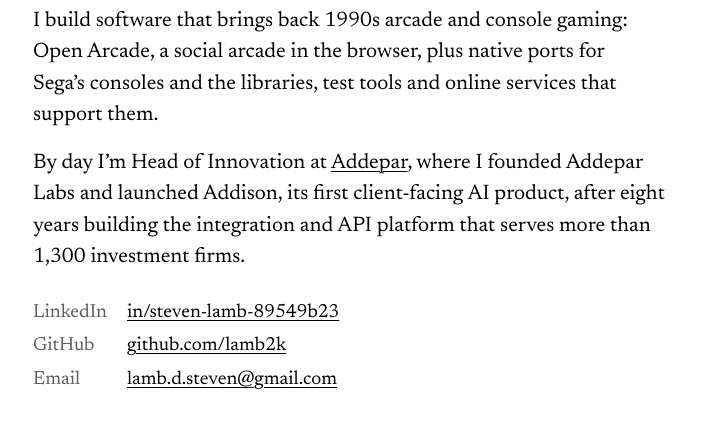
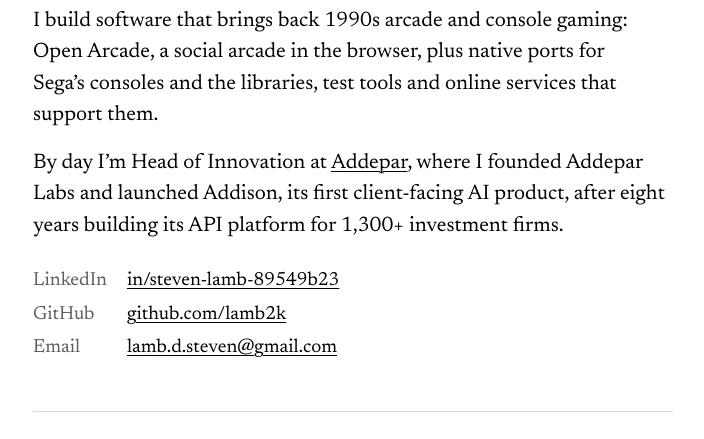
Before and after one commit to lamb2k/lamb2k.github.io, a plain HTML site: page index.html in a window 1280 px wide. Shown: the part 356-795 px from the top of the page, without its empty margins (287-991 px from the left). Drawn offline with Linux system fonts and the light colour scheme.

Commit message:
Tighten the Addepar line
Co-Authored-By: Claude Opus 5.5 <noreply@anthropic.com>

```diff
--- a/index.html
+++ b/index.html
@@ -333,7 +333,7 @@ dialog pre { margin: 0; padding: 1.25rem; overflow-x: auto; font-size: 0.8rem; l
 
     <div class="lede">
       <p>I build software that brings back 1990s arcade and console gaming: Open Arcade, a social arcade in the browser, plus native ports for Sega’s consoles and the libraries, test tools and online services that support them.</p>
-      <p>By day I’m Head of Innovation at <a href="https://addepar.com">Addepar</a>, where I founded Addepar Labs and launched Addison, its first client-facing AI product, after eight years building the integration and API platform that serves more than 1,300 investment firms.</p>
+      <p>By day I’m Head of Innovation at <a href="https://addepar.com">Addepar</a>, where I founded Addepar Labs and launched Addison, its first client-facing AI product, after eight years building its API platform for 1,300+ investment firms.</p>
     </div>
 
     <address>
```
